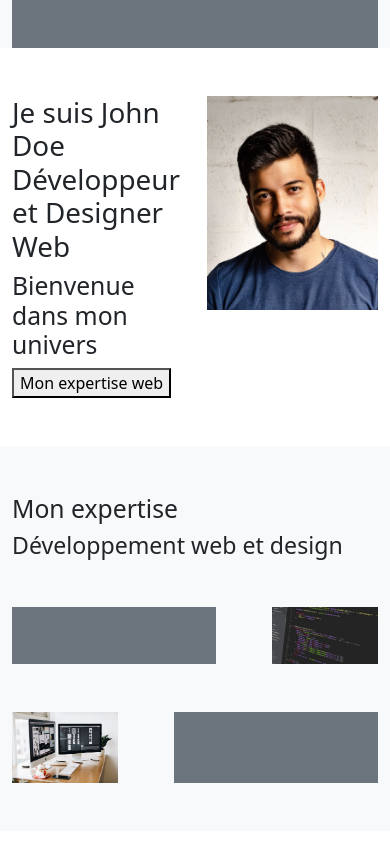
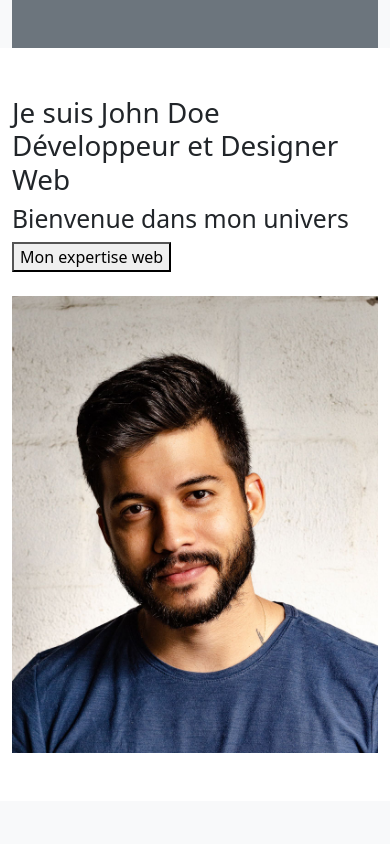
Before and after one commit to ArnaudBvd/cours_Bootstrap, a plain HTML site: page votreDossier/index.html in a window 390 px wide. Shown: the top 844 px of the page. Drawn offline with nearby package versions, Linux system fonts and the light colour scheme.

Commit message:
modification structure

```diff
--- a/votreDossier/index.html
+++ b/votreDossier/index.html
@@ -19,13 +19,13 @@
    <main>
     <section class="my-5">
         <div class="container">
-            <div class="row">
-                <div class="col">
+            <div class="row gy-4 gy-md-0">
+                <div class="col-12 col-md-6">
                     <h1>Je suis John Doe Développeur et Designer Web</h1>
                     <h2>Bienvenue dans mon univers</h2>
                     <button>Mon expertise web</button>
                 </div>
-                <div class="col">
+                <div class="col-12 col-md-6"">
                     <img src="img/portrait.jpg" alt="portrait de John Doe" class="w-100">
                 </div>
             </div>
```
